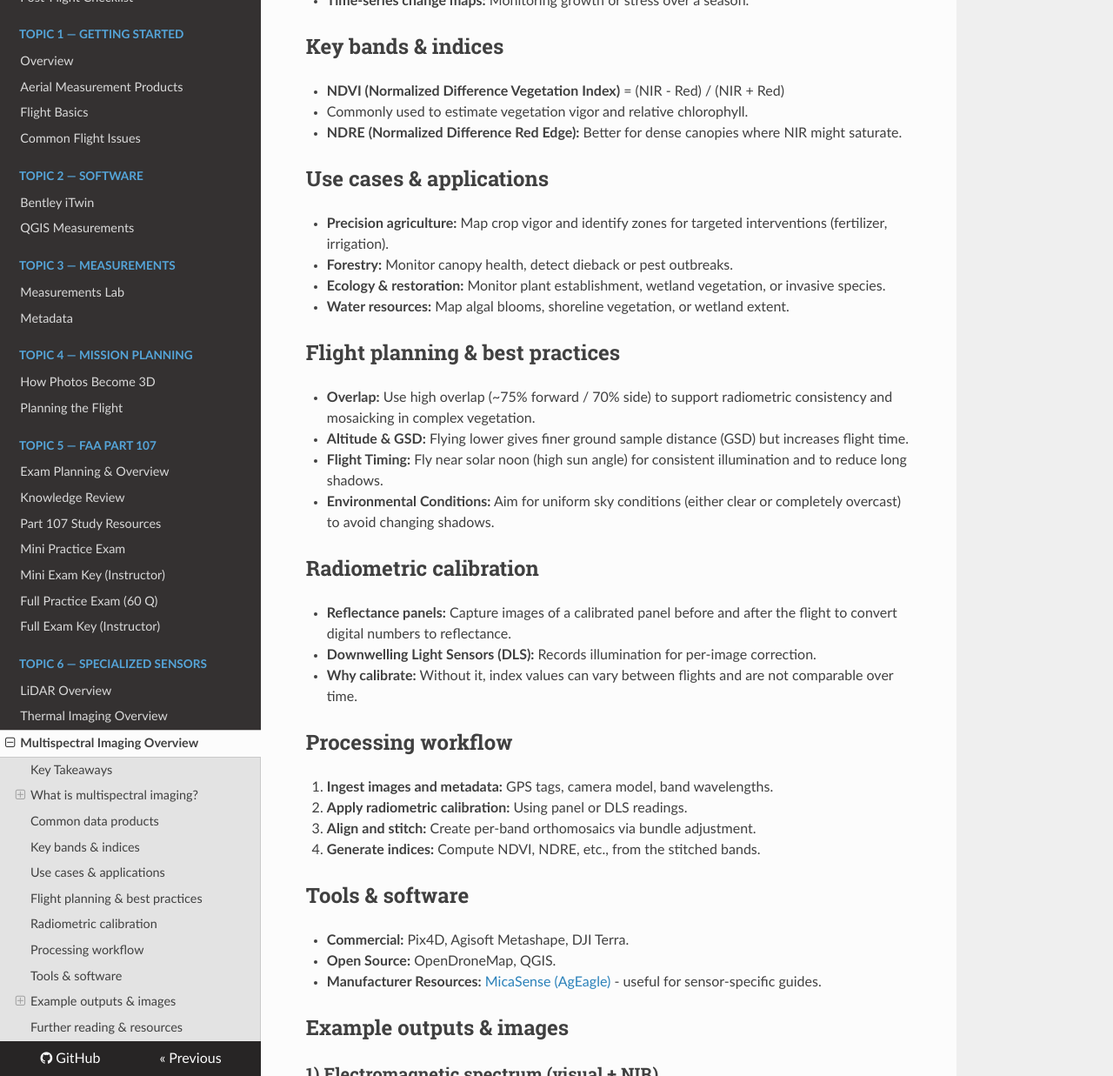
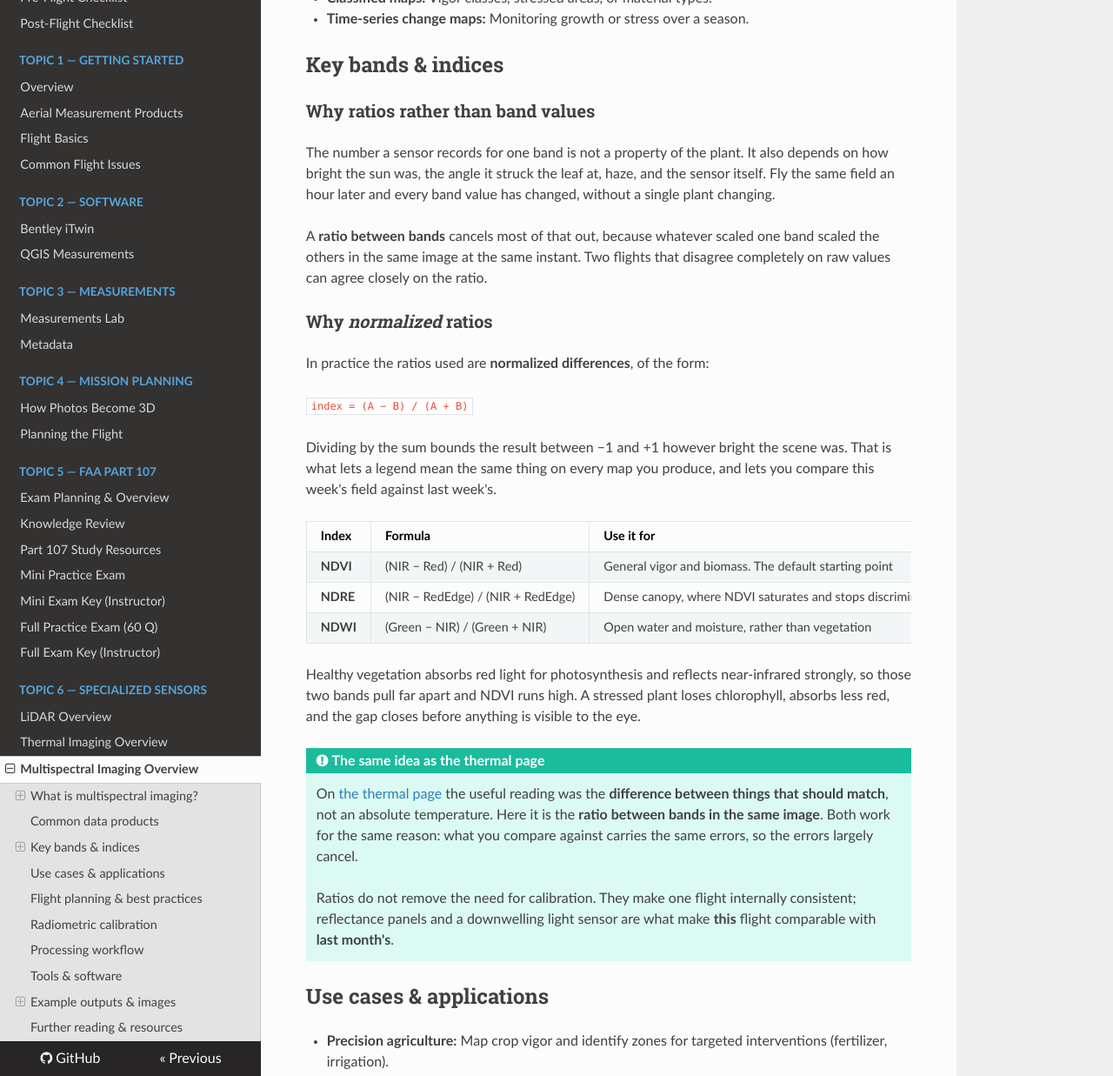
Before and after one commit to gus-p-williams/byu-cce-drone_measurements, an MkDocs documentation site: the page built from docs/week_06/Multispectral.md, in a window 1280 px wide and 1400 px high, scrolled down 1261 px, cut to the strip 163-1400 px from the top of the window. Shown: the whole strip at 87% size. Built offline with MkDocs 1.6.1, drawn with Linux system fonts in a browser that asks for light colours; nearby versions of some CDN libraries; some of the changed text lies outside the part shown.

Commit message:
Topic 6 multispectral: analysis runs on normalized band ratios
The page listed NDVI as a formula without saying why anyone uses a ratio at
all. Add that reasoning, because it is the thing that makes the data usable.

A single band's value is not a property of the plant. It also carries the sun's
brightness, its angle, haze, and the sensor. Fly the same field an hour later
and every band value has moved without a plant changing. A ratio between bands
cancels most of that, because whatever scaled one band scaled the others in the
same image at the same instant.

Explain why the ratios used are normalized differences specifically: dividing
by the sum bounds the result to plus or minus one however bright the scene was,
so a legend means the same thing on every map. Add a table of NDVI, NDRE and
NDWI with what each is for.

Tie it to the principle just added on the thermal page. There the useful reading
was the difference between things that should match; here it is the ratio
between bands in one image. Both work because what you compare against carries
the same errors. Note that ratios make one flight internally consistent while
panels and a light sensor are what make it comparable with last month's.

Co-Authored-By: Claude Opus 5 <noreply@anthropic.com>

```diff
--- a/docs/week_06/Multispectral.md
+++ b/docs/week_06/Multispectral.md
@@ -2,11 +2,16 @@
 
 This page introduces multispectral sensors on drones, explains common spectral bands and indices, and provides practical guidance for planning flights and producing quantitative products.
 
-## Key Takeaways
-- **Beyond visible:** Multispectral sensors capture light outside the visible range (Near-Infrared, Red-edge).
-- **Plant health:** Healthy plants reflect Near-Infrared (NIR) light strongly, which is a key signal for vigor.
-- **Indices:** Mathematical formulas like NDVI combine spectral bands to quantify plant stress and biomass.
-- **Calibration:** Using reflectance panels is essential for comparing data over time or between sensors.
+!!! abstract "Key Takeaways"
+    - **Beyond visible.** Multispectral sensors capture light outside the visible range, usually
+      near-infrared and red-edge.
+    - **Ratios, not values.** Almost nothing useful comes from a single band's number. The analysis
+      is done on **normalized band ratios**, such as NDVI, because a ratio survives changes in
+      lighting that a raw value does not.
+    - **Plant health.** Healthy vegetation absorbs red light and reflects near-infrared strongly.
+      The gap between those two bands is the signal.
+    - **Calibration.** Reflectance panels and a light sensor are what make index values comparable
+      between flights, not just within one.
 
 ---
 
@@ -34,9 +39,46 @@ When chlorophyll-rich leaves are illuminated, they absorb much of the blue and r
 - **Time-series change maps:** Monitoring growth or stress over a season.
 
 ## Key bands & indices
-- **NDVI (Normalized Difference Vegetation Index)** = (NIR - Red) / (NIR + Red)
-  - Commonly used to estimate vegetation vigor and relative chlorophyll.
-- **NDRE (Normalized Difference Red Edge):** Better for dense canopies where NIR might saturate.
+
+### Why ratios rather than band values
+
+The number a sensor records for one band is not a property of the plant. It also depends on how
+bright the sun was, the angle it struck the leaf at, haze, and the sensor itself. Fly the same field
+an hour later and every band value has changed, without a single plant changing.
+
+A **ratio between bands** cancels most of that out, because whatever scaled one band scaled the
+others in the same image at the same instant. Two flights that disagree completely on raw values can
+agree closely on the ratio.
+
+### Why *normalized* ratios
+
+In practice the ratios used are **normalized differences**, of the form:
+
+`index = (A − B) / (A + B)`
+
+Dividing by the sum bounds the result between −1 and +1 however bright the scene was. That is what
+lets a legend mean the same thing on every map you produce, and lets you compare this week's field
+against last week's.
+
+| Index | Formula | Use it for |
+|-------|---------|------------|
+| **NDVI** | (NIR − Red) / (NIR + Red) | General vigor and biomass. The default starting point |
+| **NDRE** | (NIR − RedEdge) / (NIR + RedEdge) | Dense canopy, where NDVI saturates and stops discriminating |
+| **NDWI** | (Green − NIR) / (Green + NIR) | Open water and moisture, rather than vegetation |
+
+Healthy vegetation absorbs red light for photosynthesis and reflects near-infrared strongly, so those
+two bands pull far apart and NDVI runs high. A stressed plant loses chlorophyll, absorbs less red,
+and the gap closes before anything is visible to the eye.
+
+!!! tip "The same idea as the thermal page"
+    On [the thermal page](Thermal.md) the useful reading was the **difference between things that
+    should match**, not an absolute temperature. Here it is the **ratio between bands in the same
+    image**. Both work for the same reason: what you compare against carries the same errors, so the
+    errors largely cancel.
+
+    Ratios do not remove the need for calibration. They make one flight internally consistent;
+    reflectance panels and a downwelling light sensor are what make **this** flight comparable with
+    **last month's**.
 
 ## Use cases & applications
 - **Precision agriculture:** Map crop vigor and identify zones for targeted interventions (fertilizer, irrigation).
```
